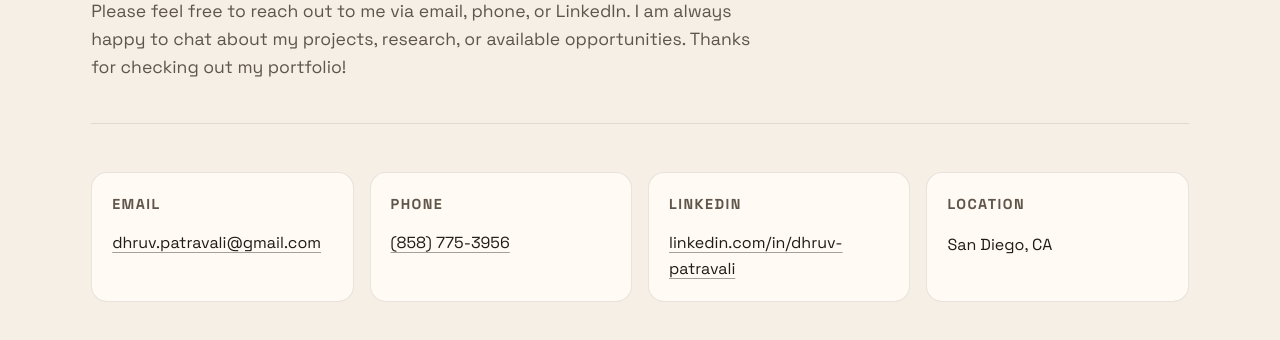
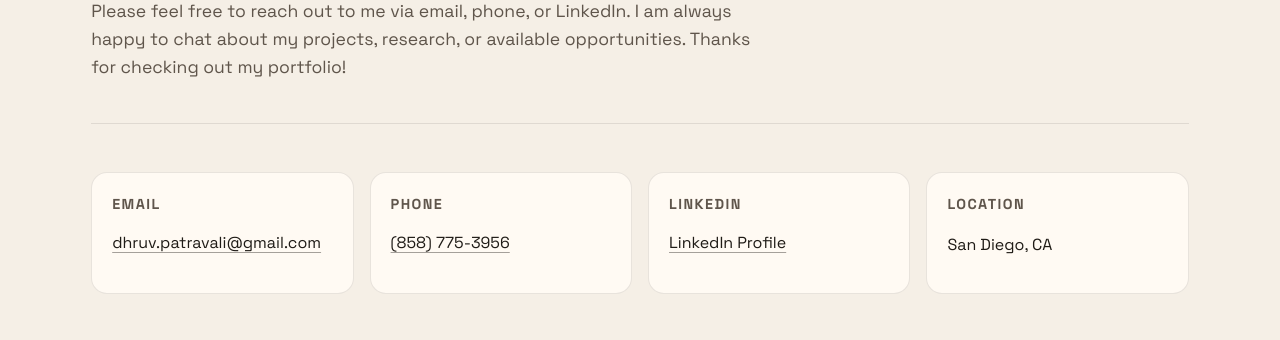
Before and after one commit to dpatravaliUCSD/Dhruv-Patravali-Portfolio-Website, a plain HTML site: page contact.html in a window 1280 px wide. Shown: the part 354-694 px from the top of the page. Drawn offline with Linux system fonts and the light colour scheme.

Commit message:
fixed readme

```diff
--- a/contact.html
+++ b/contact.html
@@ -46,7 +46,7 @@
           <article class="contact-card">
             <h3>LinkedIn</h3>
             <a href="https://www.linkedin.com/in/dhruv-patravali/" target="_blank" rel="noopener noreferrer">
-              linkedin.com/in/dhruv-patravali
+              LinkedIn Profile
             </a>
           </article>
           <article class="contact-card">
```
